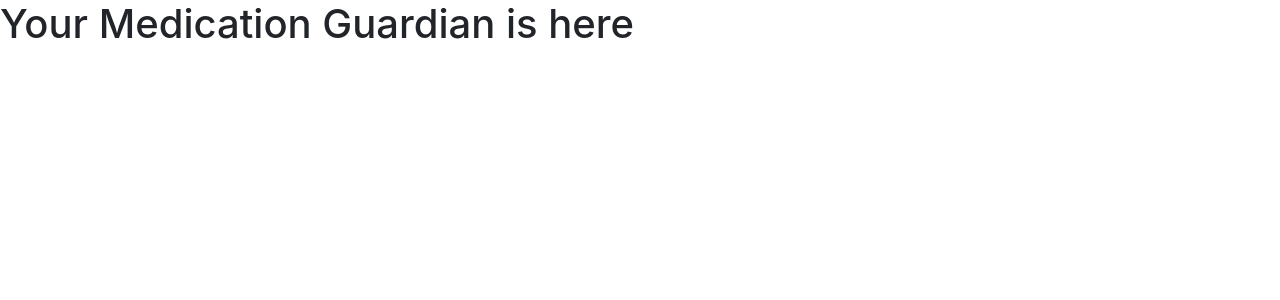
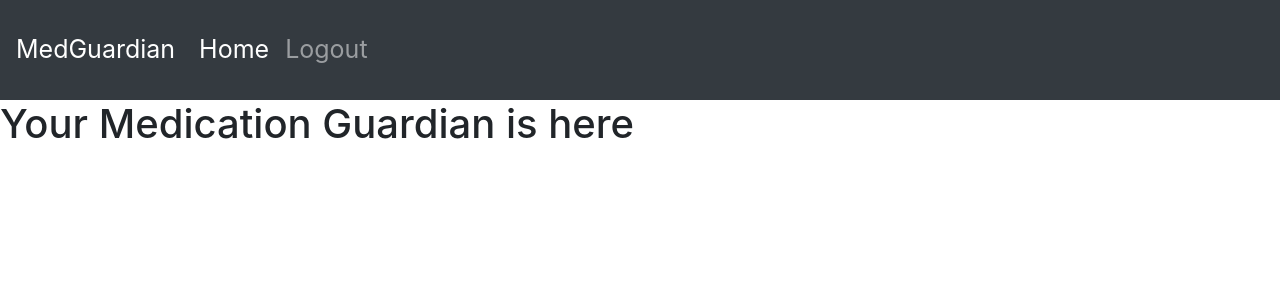
Before and after one commit to rjmcginness/MedGuardian, a Django app: page / in a window 1280 px wide. Shown: the top 300 px of the page. Run offline with Django 4.2, Linux system fonts and the light colour scheme.

Commit message:
nav bar added

```diff
--- a/medguardian/medguardian/templates/base.html
+++ b/medguardian/medguardian/templates/base.html
@@ -1,4 +1,5 @@
 <!DOCTYPE html>
+{% load static %}
 <html lang="en">
 <head>
     <meta charset="UTF-8">
@@ -8,7 +9,34 @@
     <link rel="stylesheet" href="https://cdn.jsdelivr.net/npm/bootstrap@4.3.1/dist/css/bootstrap.min.css" integrity="sha384-ggOyR0iXCbMQv3Xipma34MD+dH/1fQ784/j6cY/iJTQUOhcWr7x9JvoRxT2MZw1T" crossorigin="anonymous">
     <title>MedGuardian</title>
 </head>
-<body>
+<title>Bookr</title>
+    <style>
+      .navbar {
+        min-height: 100px;
+        font-size: 25px;
+      }
+      .navbar-brand {
+        font-size: 25px;
+      }
+    </style>
+  </head>
+  <body>
+        <nav class="navbar navbar-expand-sm navbar-dark bg-dark sticky-top">
+          <a class="navbar-brand" href="/">MedGuardian</a>
+          <button class="navbar-toggler" type="button" data-toggle="collapse" data-target="#navbarSupportedContent" aria-controls="navbarSupportedContent" aria-expanded="false" aria-label="Toggle navigation">
+            <span class="navbar-toggler-icon"></span>
+          </button>
+          <div class="collapse navbar-collapse" id="navbarSupportedContent">
+            <ul class="navbar-nav mr-auto">
+              <li class="nav-item active">
+                <a class="nav-link" href="/index">Home <span class="sr-only">(current)</span></a>
+              </li>
+              <li class="nav-item">
+                <a class="nav-link" href="#">Logout</a>
+              </li>
+            </ul>
+          </div>
+        </nav>
     <h1>
         {%  if name %}
         {{ name }},
--- /dev/null
+++ b/medguardian/medguardian/templates/home.html
@@ -0,0 +1,5 @@
+{% extends "base.html" %}
+
+{% block content %}
+
+{% endblock %}
```
Also changed, not shown: medguardian/medguardian/views.py (+7 -0 lines).
